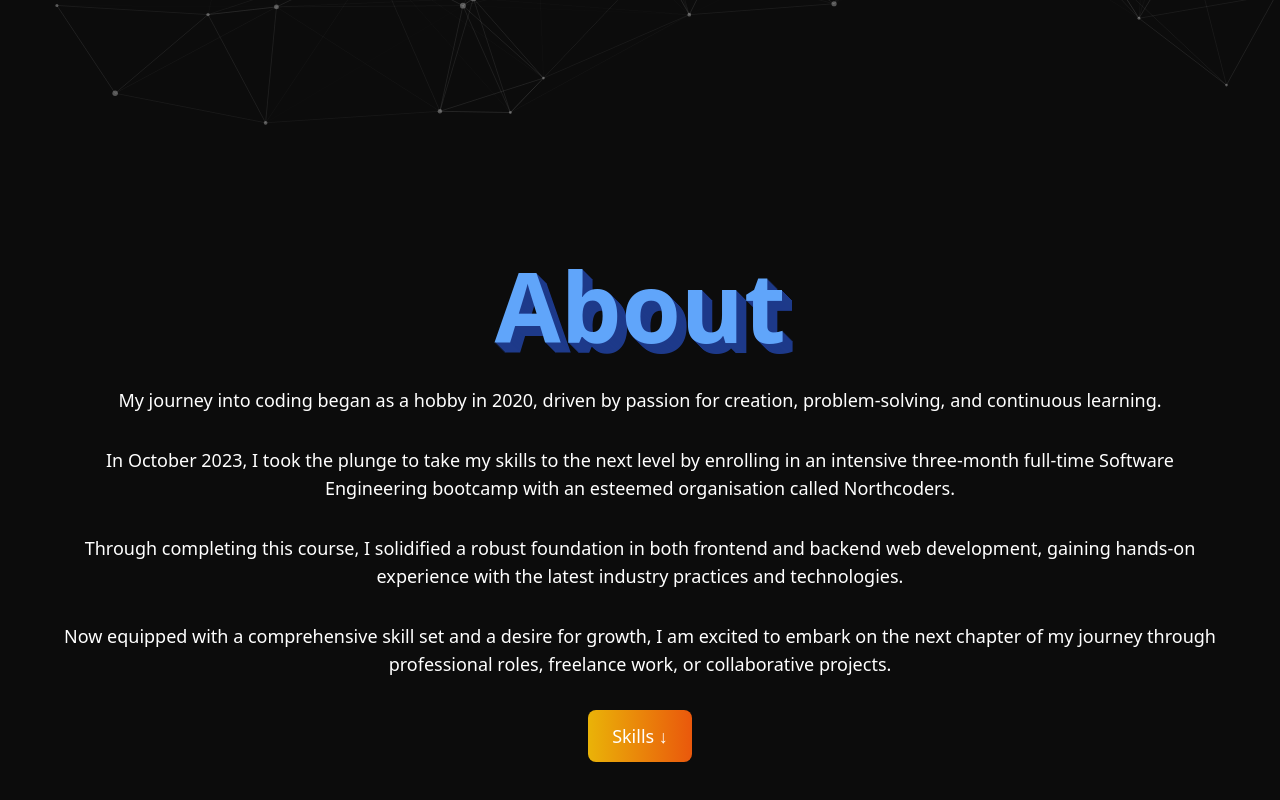
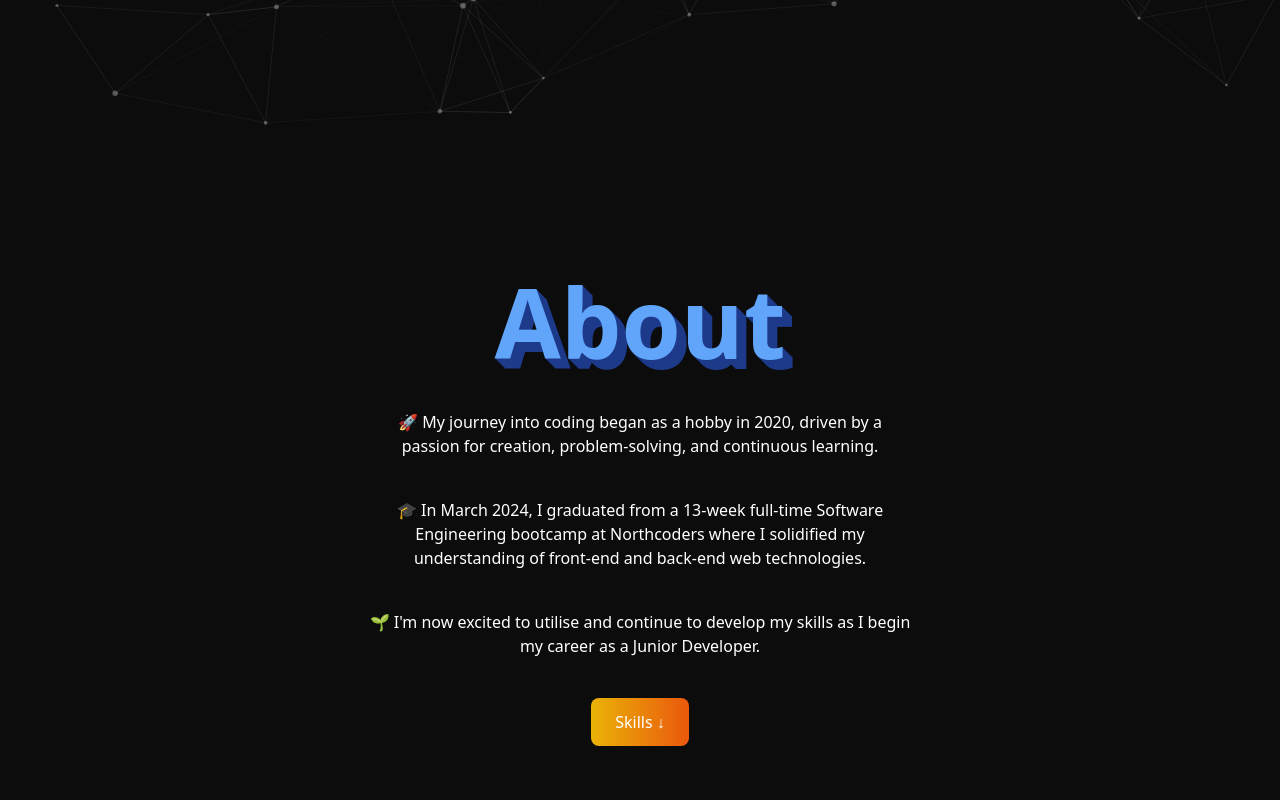
Before and after one commit to lvl7wizard/portfolio, a React (Vite) app: page / in a window 1280 px wide. Shown: the part 674-1474 px from the top of the page. Built offline with nearby package versions, Linux system fonts and the light colour scheme.

Commit message:
refactors page layout, updates content

```diff
--- a/src/components/About/About.jsx
+++ b/src/components/About/About.jsx
@@ -1,36 +1,29 @@
 export const About = () => {
   return (
     <section
-      className="flex flex-col min-h-screen mx-5vw items-center justify-center text-center content-center text-lg text-white gap-8"
+      className="flex flex-col min-h-screen mx-auto max-w-xl p-4 items-center justify-center text-center content-center text-md text-white gap-5 md:gap-10"
       id="about"
     >
       <h2 className="text-8xl font-bold text-blue-400 text-shadow-3d-blue">
         About
       </h2>
       <p>
-        My journey into coding began as a hobby in 2020, driven by passion for
+        🚀 My journey into coding began as a hobby in 2020, driven by a passion for
         creation, problem-solving, and continuous learning.
       </p>
       <p>
-        In October 2023, I took the plunge to take my skills to the next level
-        by enrolling in an intensive three-month full-time Software Engineering
-        bootcamp with an esteemed organisation called Northcoders.
+        🎓 In March 2024, I graduated from a 13-week full-time Software Engineering
+        bootcamp at Northcoders where I solidified my understanding of front-end and back-end web technologies.
       </p>
       <p>
-        Through completing this course, I solidified a robust foundation in both
-        frontend and backend web development, gaining hands-on experience with
-        the latest industry practices and technologies.
-      </p>
-      <p>
-        Now equipped with a comprehensive skill set and a desire for growth, I
-        am excited to embark on the next chapter of my journey through
-        professional roles, freelance work, or collaborative projects.
+        🌱 I'm now excited to utilise and continue to develop my skills as I begin my career as a Junior Developer.
       </p>
       <div>
         <a href="#skills">
           <button
             type="button"
             className="text-white bg-gradient-to-r from-yellow-500 to-orange-600 hover:bg-gradient-to-l focus:ring-4 focus:outline-none focus:ring-red-200 dark:focus:ring-red-800 font-medium rounded-lg px-6 py-3 text-center mb-8"
+            aria-label="Navigate to Skills section"
           >
             Skills ↓
           </button>
```
